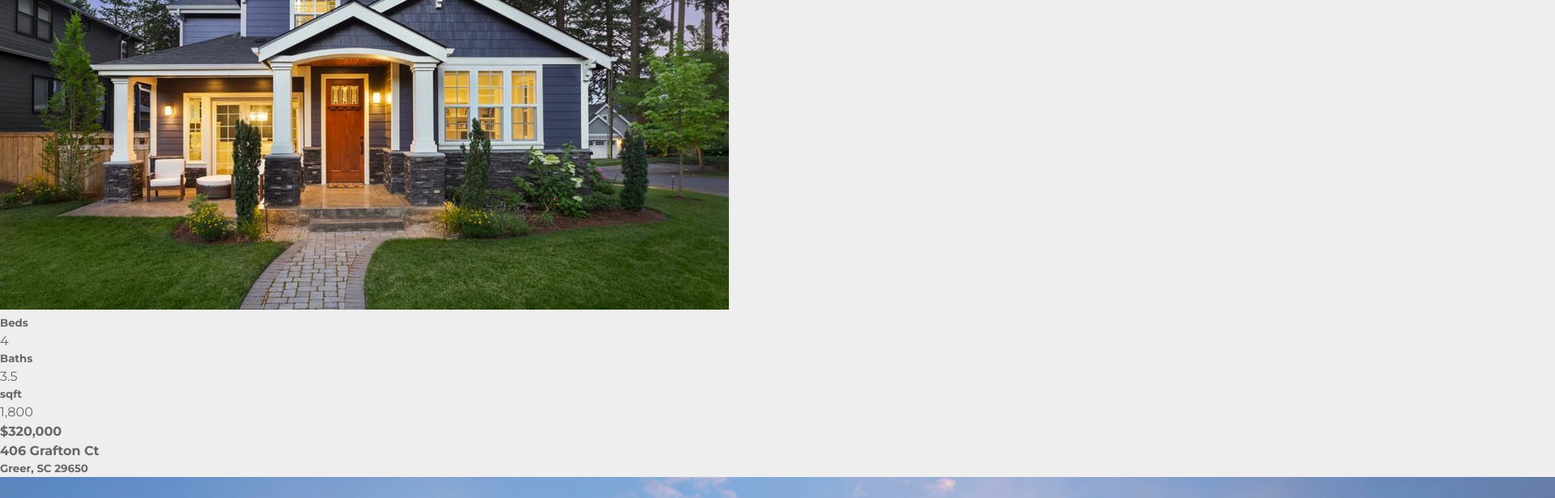
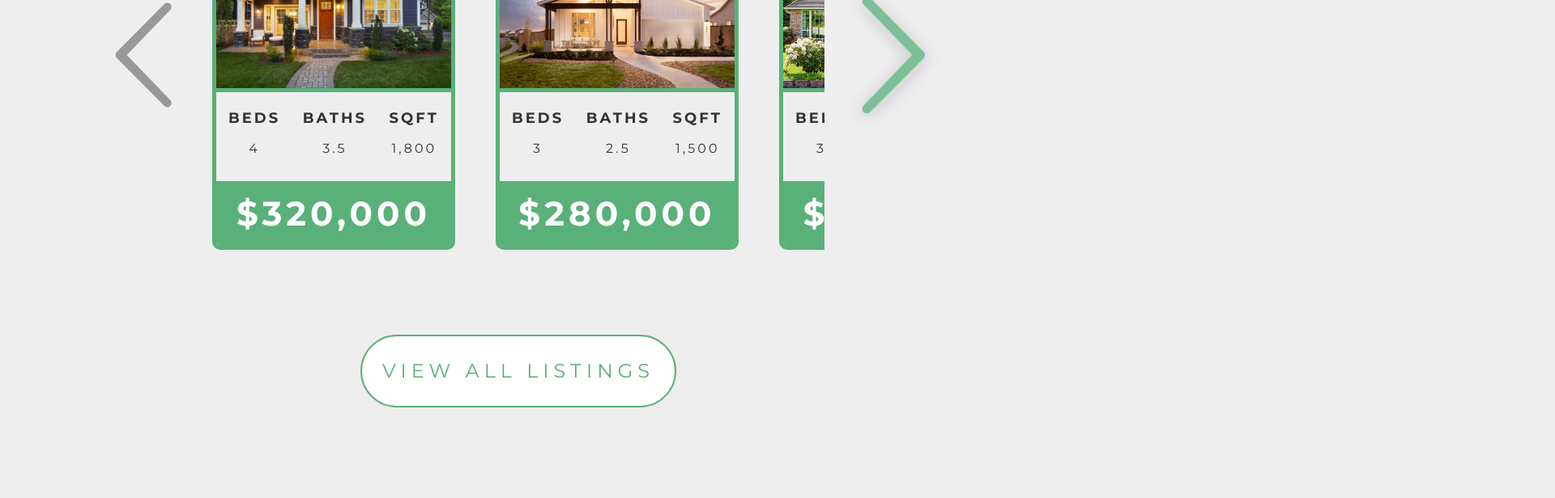
Before and after one commit to canasmh/FoothillsPG, a React (Create React App) app in the folder client/: page / in a window 1280 px wide. Shown: the part 3940-4556 px from the top of the page at 81% size, 1920 px wide, since content can reach past the window. Built offline with nearby package versions, Linux system fonts and the light colour scheme.

Commit message:
Push compiled css

```diff
--- a/client/src/index.css
+++ b/client/src/index.css
@@ -1,3 +1,10 @@
+@keyframes pulsate {
+  from {
+    transform: scale(1); }
+  to {
+    filter: drop-shadow(0 0.8rem 1.5rem rgba(0, 0, 0, 0.3));
+    transform: scale(1.2); } }
+
 .u-margin-bottom-xs {
   margin-bottom: 2rem !important; }
 
@@ -61,14 +68,42 @@ h2 {
     transition: all 0.3s ease-out;
     cursor: pointer; }
   .btn:hover {
-    background-color: #59B079;
-    color: #EEE;
     transform: translate(-50%, calc(-50% - 1rem));
     box-shadow: 0 1.5rem 3rem rgba(0, 0, 0, 0.2); }
   .btn:active {
     background-color: #459161;
     transform: translate(-50%, calc(-50% - 0.5rem));
     box-shadow: 0 0.8rem 1.5rem rgba(0, 0, 0, 0.15); }
+
+.btn-outline {
+  text-transform: uppercase;
+  text-align: center; }
+  .btn-outline, .btn-outline:link, .btn-outline:visited {
+    font-size: 2.4rem;
+    letter-spacing: 6px;
+    color: #59B079;
+    padding: 2.5rem;
+    min-width: 30%;
+    border-radius: 100px;
+    background-color: #FFF;
+    display: inline-block;
+    position: relative;
+    top: 50%;
+    left: 50%;
+    transform: translate(-50%, -50%);
+    margin-top: 15rem;
+    transition: all 0.25s ease-out;
+    border: 2px solid #59B079;
+    cursor: pointer; }
+  .btn-outline:hover {
+    transform: translate(-50%, calc(-50% - 1rem));
+    box-shadow: 0 1.5rem 3rem rgba(0, 0, 0, 0.2); }
+  .btn-outline:active {
+    background-color: #EEE;
+    color: #459161;
+    transform: translate(-50%, calc(-50% - 0.8rem));
+    box-shadow: 0 0.8rem 1.5rem rgba(0, 0, 0, 0.15);
+    border: 2px solid #459161; }
 
 .btn-text {
   text-align: center;
@@ -178,6 +213,80 @@ h2 {
         color: #EEE;
         background-color: #59B079; }
 
+.slider {
+  display: flex;
+  justify-content: space-between;
+  align-items: center;
+  text-transform: uppercase;
+  letter-spacing: 3px;
+  color: #333; }
+  .slider__arrow {
+    flex: 0 0 15%;
+    cursor: pointer; }
+    .slider__arrow--right {
+      animation: pulsate 1s infinite;
+      animation-direction: alternate;
+      animation-timing-function: ease-out;
+      fill: #7cc095; }
+      .slider__arrow--right:hover {
+        animation-play-state: paused; }
+    .slider__arrow--left {
+      fill: #999; }
+  .slider__container {
+    text-align: center;
+    flex: 1 0 70%;
+    display: flex;
+    justify-content: flex-start;
+    overflow-x: scroll; }
+  .slider__card {
+    margin-right: 5rem; }
+  .slider__heading {
+    font-size: 2.4rem;
+    margin-bottom: 0.5rem; }
+  .slider__subheading {
+    font-size: 1.8rem;
+    color: #666;
+    margin-bottom: 1.5rem; }
+  .slider__image-container {
+    border: 5px solid #59B079;
+    height: 40rem;
+    width: 30rem;
+    overflow: hidden;
+    position: relative;
+    border-radius: 10px;
+    transition: all 0.3s;
+    cursor: pointer; }
+    .slider__image-container:hover {
+      transform: translateY(-1rem); }
+  .slider__image {
+    height: 20rem;
+    border-bottom: 5px solid #59B079;
+    position: relative;
+    left: 50%;
+    transform: translateX(-50%); }
+  .slider__text {
+    padding: 0 1.5rem;
+    display: flex;
+    justify-content: space-between;
+    align-items: center; }
+    .slider__text--heading {
+      font-size: 1.8rem;
+      margin: 1.2rem auto; }
+    .slider__text--subheading {
+      font-size: 1.6rem; }
+  .slider__price-container {
+    background-color: #59B079;
+    color: #FFF;
+    font-size: 4.2rem;
+    letter-spacing: 5px;
+    height: 8rem;
+    display: flex;
+    justify-content: center;
+    align-items: center;
+    position: absolute;
+    width: 100%;
+    bottom: 0; }
+
 .about {
   padding: 15rem 10rem; }
   .about__container {
@@ -283,3 +392,6 @@ h2 {
     display: flex;
     flex-flow: wrap;
     justify-content: center; }
+
+.listings {
+  padding: 15rem 10rem; }
```
